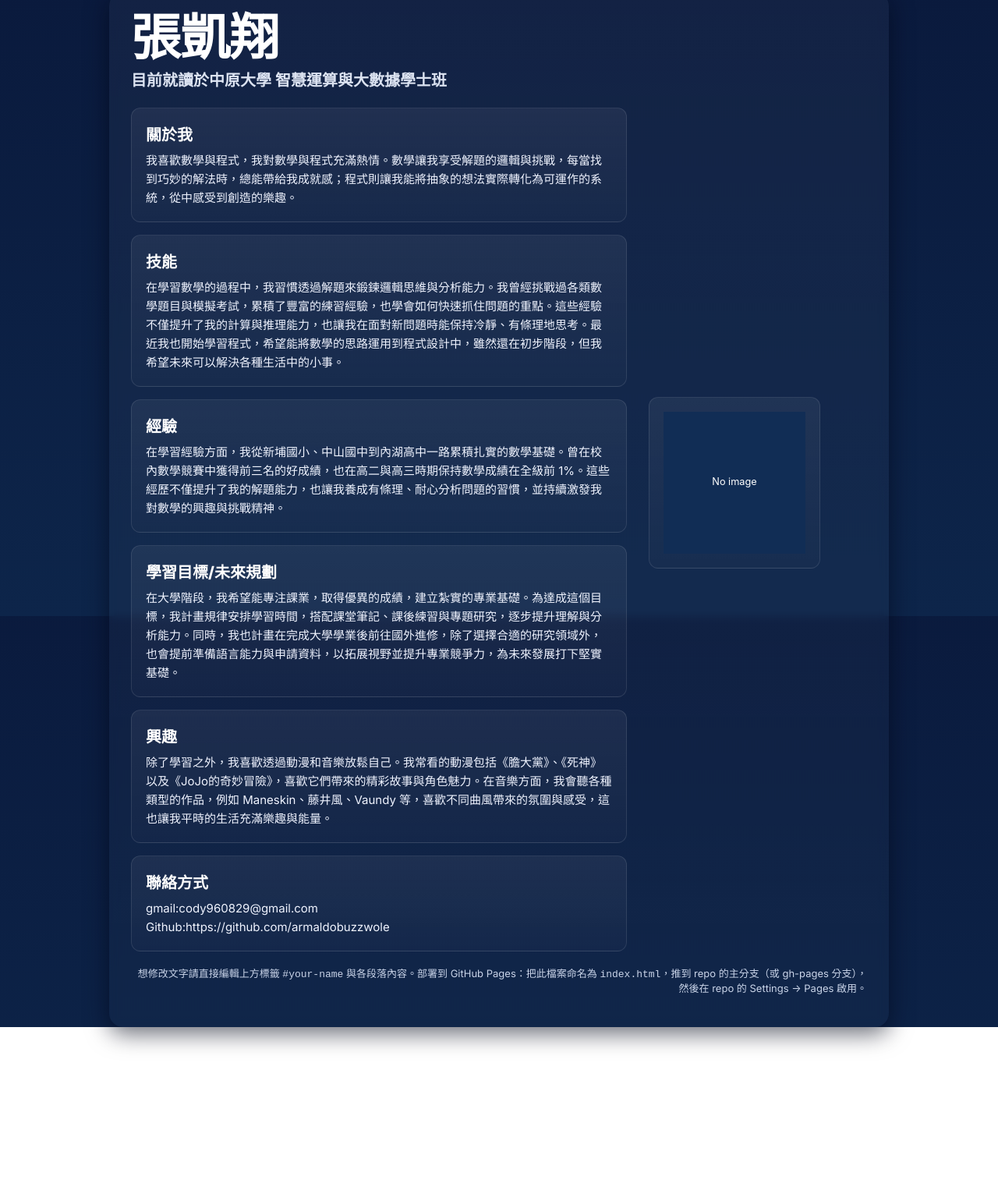
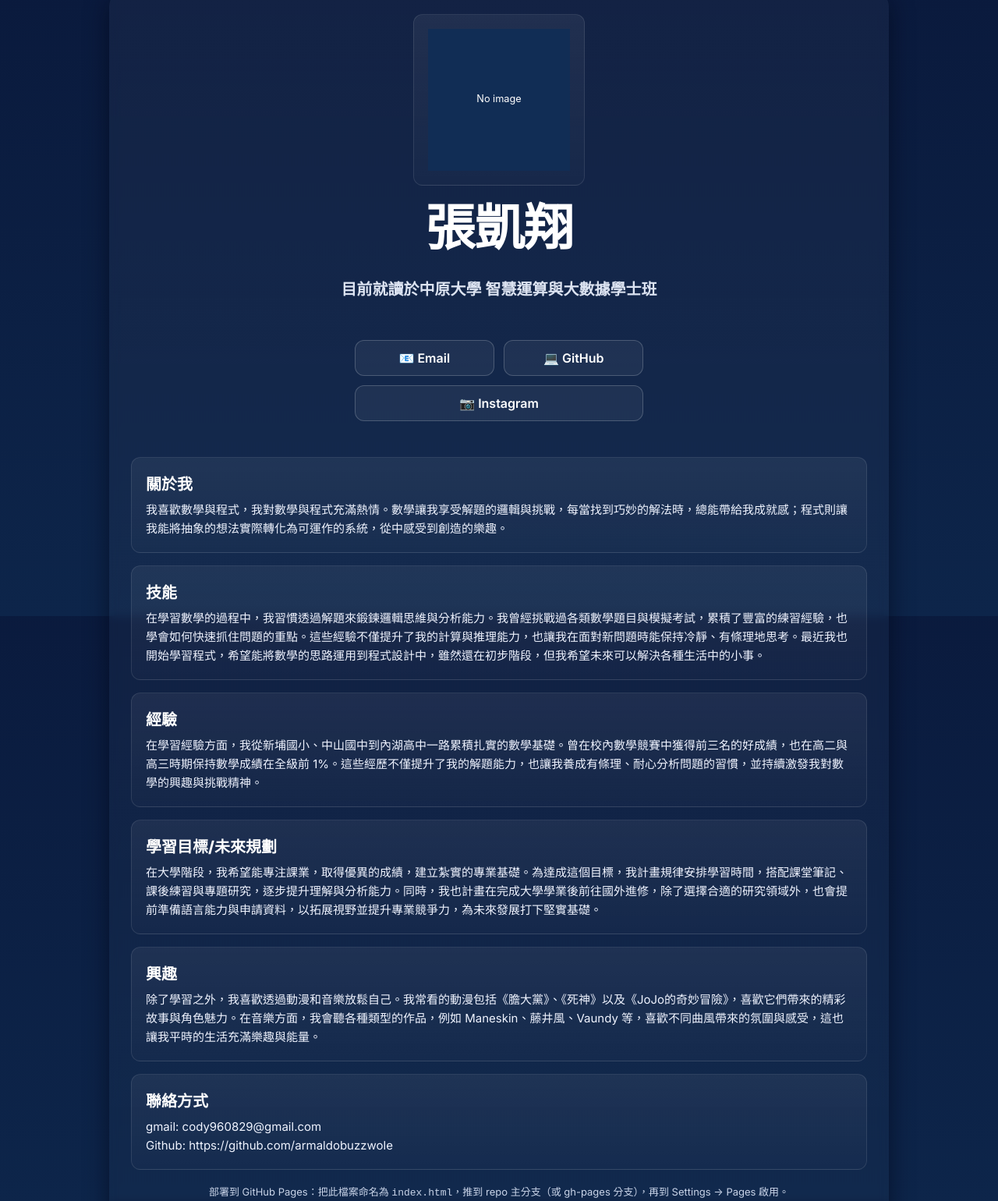
Before and after one commit to armaldobuzzwole/armaldobuzzwole.github.io, a plain HTML site: page index.html in a window 1280 px wide. Shown: the part 58-1598 px from the top of the page at 78% size. Before the commit the page ends 1375 px from the top, so only its background shows below. Drawn offline with Linux system fonts and the light colour scheme.

Commit message:
Update index.html

```diff
--- a/index.html
+++ b/index.html
@@ -19,17 +19,17 @@
     .wrap{max-width:1000px;margin:6vh auto;padding:28px;background:linear-gradient(180deg, rgba(255,255,255,0.04), rgba(255,255,255,0.02));border-radius:18px;box-shadow:0 8px 30px rgba(2,6,23,0.6);backdrop-filter:blur(6px);opacity:0;transform:translateY(20px);animation:fadeIn 1.2s ease-out forwards}
 
     /* Header */
-    .hero{display:grid;grid-template-columns:1fr 280px;gap:28px;align-items:center}
-    .name{font-weight:800;font-size:64px;line-height:0.95;margin:0;color:#ffffff;letter-spacing:-1px;opacity:0;animation:slideUp 1s ease forwards 0.3s}
-    .subtitle{font-weight:600;font-size:20px;margin-top:8px;color:#dce3f1;opacity:0;animation:fadeIn 1s ease forwards 0.8s}
+    .hero{display:flex;flex-direction:column;align-items:center;gap:24px}
+    .name{font-weight:800;font-size:64px;line-height:0.95;margin:0;color:#ffffff;letter-spacing:-1px;opacity:0;animation:slideUp 1s ease forwards 0.3s;text-align:center}
+    .subtitle{font-weight:600;font-size:20px;margin-top:8px;color:#dce3f1;opacity:0;animation:fadeIn 1s ease forwards 0.8s;text-align:center}
 
     /* image box */
-    .photo{width:220px;height:220px;border-radius:16px;overflow:hidden;border:4px solid rgba(255,255,255,0.1);display:flex;align-items:center;justify-content:center;background:var(--glass);transition:transform 0.4s ease, box-shadow 0.4s ease}
+    .photo{width:220px;height:220px;border-radius:50%;overflow:hidden;border:4px solid rgba(255,255,255,0.2);display:flex;align-items:center;justify-content:center;background:var(--glass);transition:transform 0.4s ease, box-shadow 0.4s ease}
     .photo img{width:100%;height:100%;object-fit:cover;display:block}
     .photo:hover{transform:scale(1.05);box-shadow:0 12px 28px rgba(0,0,0,0.5)}
 
     /* three mid headers */
-    .sections{display:flex;flex-direction:column;gap:16px;margin-top:22px}
+    .sections{display:flex;flex-direction:column;gap:16px;margin-top:22px;width:100%}
     .card{background:linear-gradient(180deg, rgba(255,255,255,0.06), rgba(255,255,255,0.02));padding:18px;border-radius:12px;border:1px solid rgba(255,255,255,0.1);opacity:0;transform:translateY(20px);animation:slideUp 0.8s ease forwards}
     .card:nth-child(1){animation-delay:1s}
     .card:nth-child(2){animation-delay:1.2s}
@@ -40,17 +40,19 @@
     .mid-title{font-size:20px;font-weight:700;margin:0 0 8px 0;color:#ffffff}
     .mid-body{color:#f0f4ff;margin:0;font-size:15px;line-height:1.6}
 
+    /* buttons section */
+    .links{display:flex;flex-wrap:wrap;gap:12px;justify-content:center;margin-top:28px}
+    .btn{flex:1 1 120px;text-align:center;padding:12px 16px;border-radius:12px;background:rgba(255,255,255,0.05);border:1px solid rgba(255,255,255,0.2);font-weight:600;text-decoration:none;color:#ffffff;transition:background 0.3s ease,color 0.3s ease,transform 0.2s ease}
+    .btn:hover{background:var(--accent);color:#0a1a3d;transform:translateY(-3px)}
+
     /* layout adjustments */
     @media (max-width:880px){
-      .hero{grid-template-columns:1fr;}
-      .photo{width:160px;height:160px;margin:0 auto}
       .name{font-size:44px}
+      .photo{width:160px;height:160px}
     }
 
     /* small footer */
-    .footer{margin-top:18px;color:#c9d4e8;font-size:13px;text-align:right;opacity:0;animation:fadeIn 1s ease forwards 1.6s}
-    .btn{display:inline-block;padding:8px 12px;border-radius:10px;background:transparent;border:1px solid rgba(255,255,255,0.2);font-weight:600;text-decoration:none;color:var(--accent);transition:background 0.3s ease,color 0.3s ease}
-    .btn:hover{background:var(--accent);color:#0a1a3d}
+    .footer{margin-top:18px;color:#c9d4e8;font-size:13px;text-align:center;opacity:0;animation:fadeIn 1s ease forwards 1.6s}
 
     /* Animations */
     @keyframes fadeIn{
@@ -65,10 +67,23 @@
 <body>
   <main class="wrap">
     <section class="hero">
-      <div>
+      <!-- 照片最上面 -->
+      <div class="photo card">
+        <img id="profile-img" src="profile.jpg" alt="個人照片或代表圖片">
+      </div>
+
+      <!-- 名字與介紹 -->
       <h1 class="name"><span id="your-name">張凱翔</span></h1>
       <div class="subtitle">目前就讀於中原大學 智慧運算與大數據學士班</div>
 
+      <!-- 按鈕連結 -->
+      <div class="links">
+        <a class="btn" href="mailto:cody960829@gmail.com">📧 Email</a>
+        <a class="btn" href="https://github.com/armaldobuzzwole" target="_blank">💻 GitHub</a>
+        <a class="btn" href="https://www.instagram.com/0829_arctic_chang" target="_blank">📷 Instagram</a>
+      </div>
+
+      <!-- 三個中標與其他卡片 -->
       <div class="sections">
         <div class="card">
           <h2 class="mid-title">關於我</h2>
@@ -97,17 +112,12 @@
 
         <div class="card">
           <h2 class="mid-title">聯絡方式</h2>
-            <p class="mid-body">gmail:cody960829@gmail.com<br>Github:https://github.com/armaldobuzzwole  </p>
+          <p class="mid-body">gmail: cody960829@gmail.com<br>Github: https://github.com/armaldobuzzwole</p>
         </div>
-        </div>
-      </div>
-
-      <div class="photo card">
-        <img id="profile-img" src="profile.jpg" alt="個人照片或代表圖片">
       </div>
     </section>
 
-    <p class="footer">想修改文字請直接編輯上方標籤 <code>#your-name</code> 與各段落內容。部署到 GitHub Pages：把此檔案命名為 <code>index.html</code>，推到 repo 的主分支（或 gh-pages 分支），然後在 repo 的 Settings → Pages 啟用。</p>
+    <p class="footer">部署到 GitHub Pages：把此檔案命名為 <code>index.html</code>，推到 repo 主分支（或 gh-pages 分支），再到 Settings → Pages 啟用。</p>
   </main>
 
   <script>
```
Lines whose indentation alone changed are shown as unchanged.
